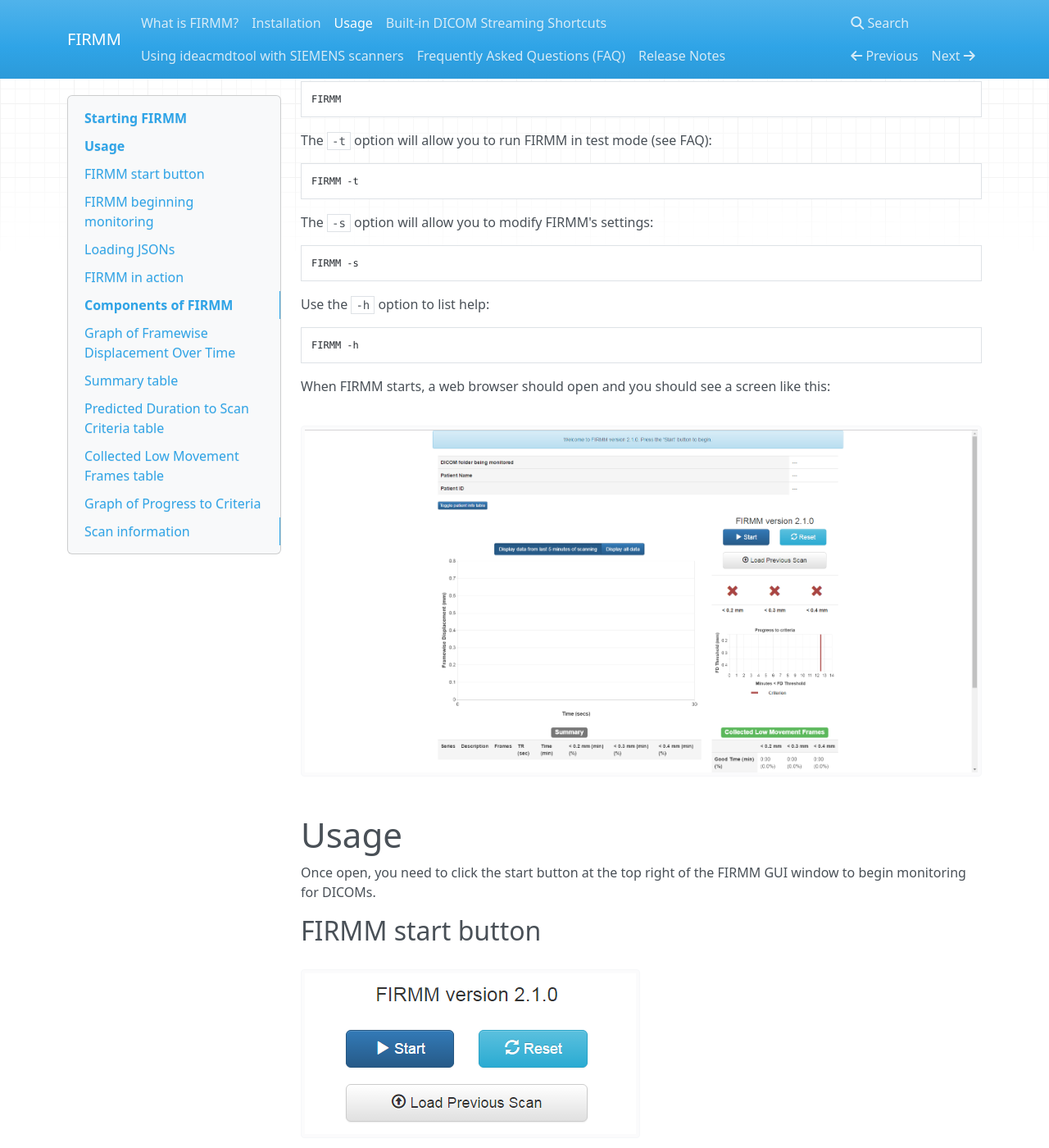
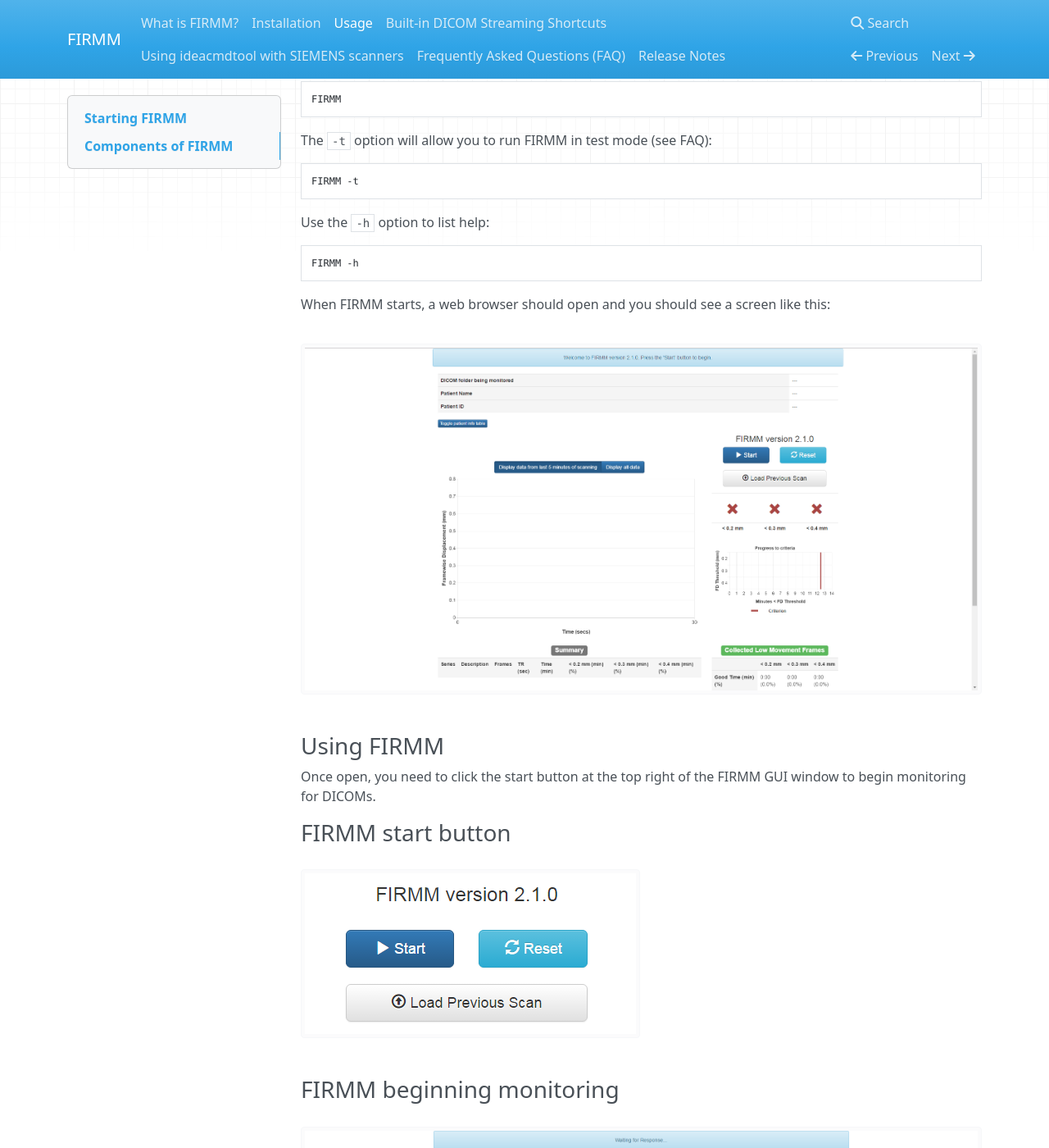
Before and after one commit to FIRMMsoftware/firmm_docs, an MkDocs documentation site: the page built from docs/FIRMM_USAGE.md, in a window 1280 px wide and 1400 px high, scrolled down 641 px. Shown: the whole window at 82% size. Built offline with MkDocs 1.6.1, drawn with Linux system fonts in a browser that asks for light colours; nearby versions of some CDN libraries; old or Windows-style settings are respelled for this version of MkDocs.

Commit message:
Delete settings options. Change headers

````diff
--- a/docs/FIRMM_USAGE.md
+++ b/docs/FIRMM_USAGE.md
@@ -21,12 +21,6 @@ The `-t` option will allow you to run FIRMM in test mode (see FAQ):
 FIRMM -t
 ```
 
-The `-s` option will allow you to modify FIRMM's settings:
-
-```
-FIRMM -s
-```
-
 Use the `-h` option to list help:
 
 ```
@@ -39,15 +33,15 @@ When FIRMM starts, a web browser should open and you should see a screen like th
 
 <div class="page-break"></div>
 
-# Usage
+### Using FIRMM
 
 Once open, you need to click the start button at the top right of the FIRMM GUI window to begin monitoring for DICOMs.
 
-## FIRMM start button
+### FIRMM start button
 
 ![FIRMM start button](img/FIRMM_start_button.png)
 
-## FIRMM beginning monitoring
+### FIRMM beginning monitoring
 
 ![FIRMM after being started](img/FIRMM_started.png)
 
@@ -63,7 +57,7 @@ If you confirm the patient ID is correct for the current session, you may contin
 
 (For more about this, see "Why does FIRMM occasionally start processing a previous session when I start it?" in the FAQ section of this document.)
 
-## Loading JSONs
+### Loading JSONs
 
 As well as using FIRMM to display real-time scan information, you can also use it to load a visual representation of previous scans. As each scan is processed by FIRMM, information about it is written to a JSON, which is moved to `~/FIRMM/v2.1.0/django/complete_JSONs` after FIRMM stops.
 
@@ -75,7 +69,7 @@ You can click the "load previous scan" button to load any JSON currently in the
 
 <div class="page-break"></div>
 
-## FIRMM in action
+### FIRMM in action
 
 ![FIRMM in action](img/FIRMM_action_screen.png)
 
@@ -85,7 +79,7 @@ This is a screenshot of FIRMM in use.  Following are breakdowns of each plot and
 
 # Components of FIRMM
 
-## Graph of Framewise Displacement Over Time
+### Graph of Framewise Displacement Over Time
 
 ![Framewise displacement graph example](img/framewise_displacement.png)
 
@@ -93,7 +87,7 @@ This plot shows the Framewise Displacement (FD) in millimeters as a function of
 
 By default, if there are more than five minutes' worth of data, only the last five minutes are displayed for maximum readability. The toggle buttons just above the framewise displacement graph allow you to switch from displaying the last five minutes of data to displaying all data and back.
 
-## Summary table
+### Summary table
 
 ![Summary table example](img/summary_table.png)
 
@@ -101,25 +95,25 @@ The summary table provides summary data on each series with information from the
 
 <div class="page-break"></div>
 
-## Predicted Duration to Scan Criteria table
+### Predicted Duration to Scan Criteria table
 
 ![Predicted Duration to Scan Criteria table example](img/predicted_table.png)
 
 The Predicated Duration to Scan Criteria table uses the data that has been collected so far to predict how long it will take to reach criteria for the three FD thresholds.
 
-## Collected Low Movement Frames table
+### Collected Low Movement Frames table
 
 ![Collected Low Movement Frames table example](img/collected_low_movement_table.png)
 
 The Collected Low Movement Frames table shows how much "good" time and how many "good/bad" frames have been acquired since the beginning of the scan.
 
-## Graph of Progress to Criteria
+### Graph of Progress to Criteria
 
 ![Progress to criteria example](img/progress_to_criteria.png)
 
 The progress to criteria section shows how much good time has been acquired under each FD threshold. A green check mark will appear for each FD threshold when the criteria line has been met or surpassed for that threshold. The criteria time will appear at 12.5 minutes by default, but can be customized by generating a new settings file.
 
-## Scan information
+### Scan information
 
 ![Scan information example](img/scan_information.png)
 
````
